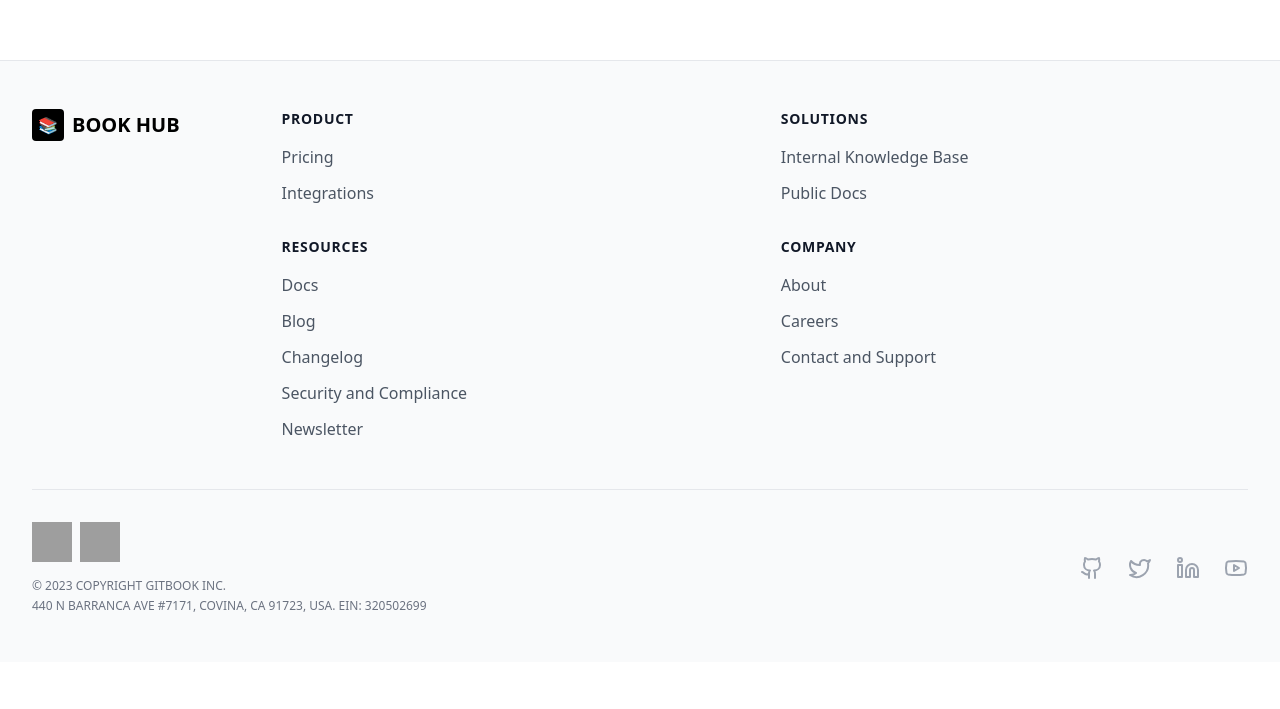
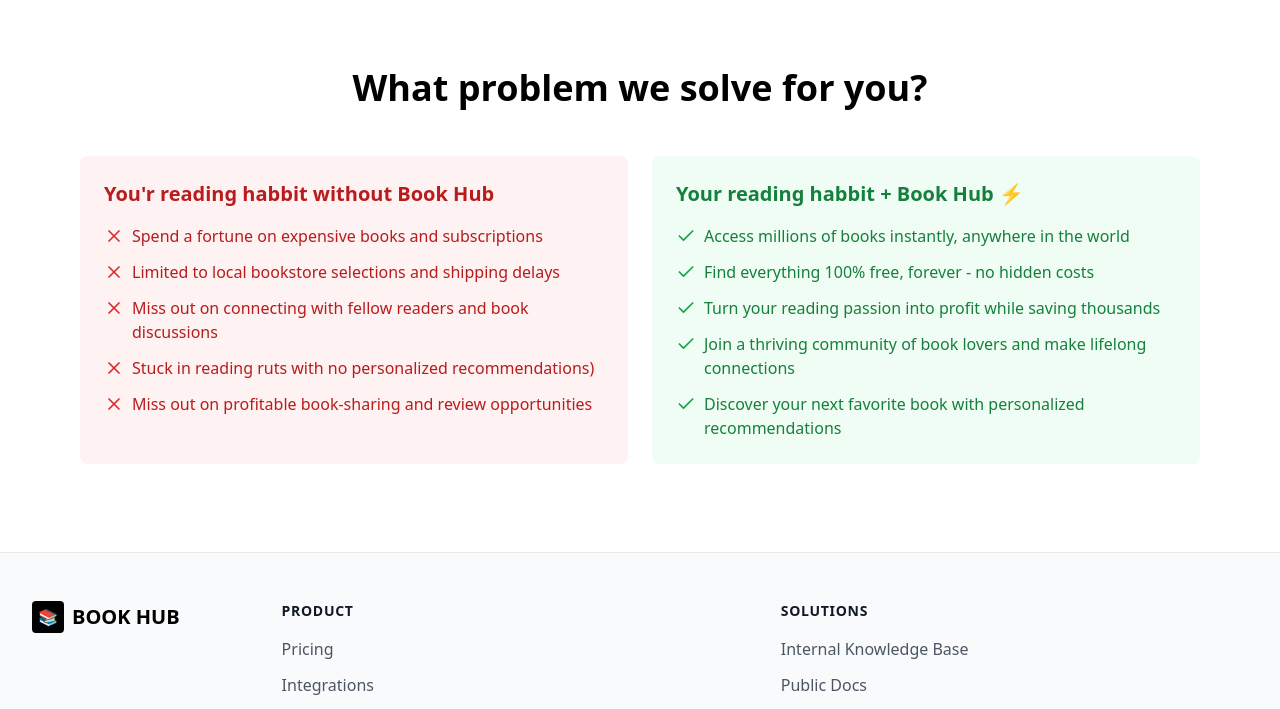
Before and after one commit to muhammed-anas-na/Book-Hub, a Next.js app: page / in a window 1280 px wide. Shown: the part 844-1553 px from the top of the page. Before the commit the page ends 1506 px from the top, so only its background shows below. Built offline with nearby package versions, Linux system fonts and the light colour scheme; no server answers; grey boxes are pictures that could not be loaded; a web font is replaced by a local one.

Commit message:
Added comparison

```diff
--- a/src/app/page.js
+++ b/src/app/page.js
@@ -2,12 +2,14 @@ import Image from "next/image";
 import Header from "@/components/Header";
 import LandingPage from "@/components/LandingPage";
 import Footer from "@/components/Footer";
+import Comparison from "@/components/Comparisons";
 
 export default function Home() {
   return (
     <div>
     <Header/>
     <LandingPage/>
+    <Comparison/>
     <Footer/>
     </div>
   );
--- /dev/null
+++ b/src/components/Comparisons.jsx
@@ -0,0 +1,64 @@
+import React from 'react';
+import { X, Check } from 'lucide-react';
+
+const ComparisonCard = ({ title, items, isPositive }) => (
+  <div className={`p-6 rounded-lg ${isPositive ? 'bg-green-50' : 'bg-red-50'}`}>
+    <h3 className={`text-xl font-semibold mb-4 ${isPositive ? 'text-green-700' : 'text-red-700'}`}>
+      {title}
+    </h3>
+    <ul className="space-y-3">
+      {items.map((item, index) => (
+        <li key={index} className="flex items-start gap-2">
+          {isPositive ? (
+            <Check className="w-5 h-5 mt-0.5 text-green-600 flex-shrink-0" />
+          ) : (
+            <X className="w-5 h-5 mt-0.5 text-red-600 flex-shrink-0" />
+          )}
+          <span className={`${isPositive ? 'text-green-700' : 'text-red-700'}`}>
+            {item}
+          </span>
+        </li>
+      ))}
+    </ul>
+  </div>
+);
+
+const Comparison = () => {
+  const withoutZenVoice = [
+    'Spend a fortune on expensive books and subscriptions',
+    'Limited to local bookstore selections and shipping delays',
+    'Miss out on connecting with fellow readers and book discussions',
+    "Stuck in reading ruts with no personalized recommendations)",
+    "Miss out on profitable book-sharing and review opportunities"
+  ];
+
+  const withBookHub = [
+    'Access millions of books instantly, anywhere in the world',
+    'Find everything 100% free, forever - no hidden costs',
+    'Turn your reading passion into profit while saving thousands',
+    'Join a thriving community of book lovers and make lifelong connections',
+    'Discover your next favorite book with personalized recommendations'
+  ];
+
+  return (
+    <div className="max-w-6xl mx-auto px-4 py-12">
+      <h1 className="text-4xl font-bold text-center mb-12">
+        What problem we solve for you?
+      </h1>
+      <div className="grid md:grid-cols-2 gap-6">
+        <ComparisonCard
+          title="You'r reading habbit without Book Hub"
+          items={withoutZenVoice}
+          isPositive={false}
+        />
+        <ComparisonCard
+          title="Your reading habbit + Book Hub ⚡️"
+          items={withBookHub}
+          isPositive={true}
+        />
+      </div>
+    </div>
+  );
+};
+
+export default Comparison;
```
